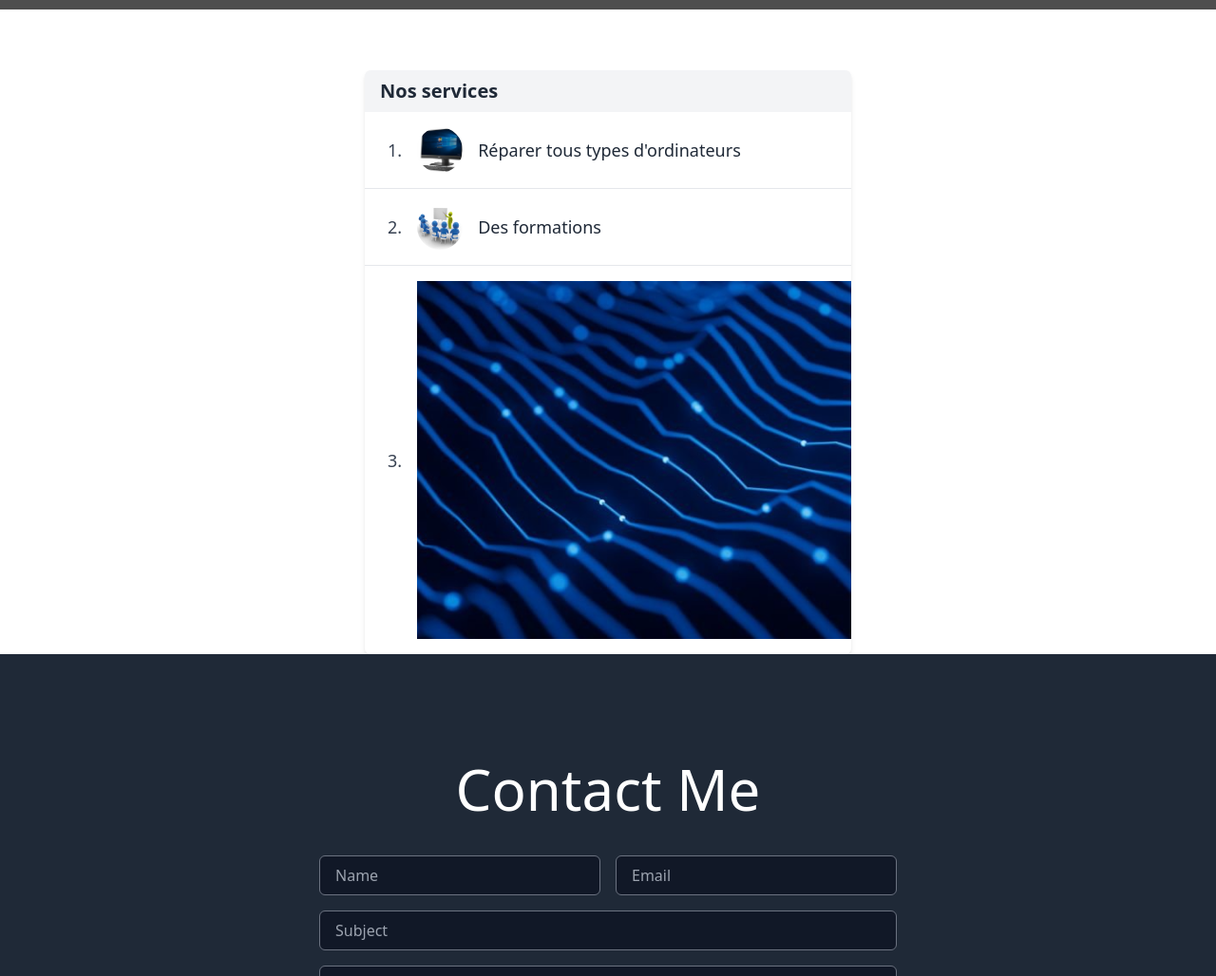
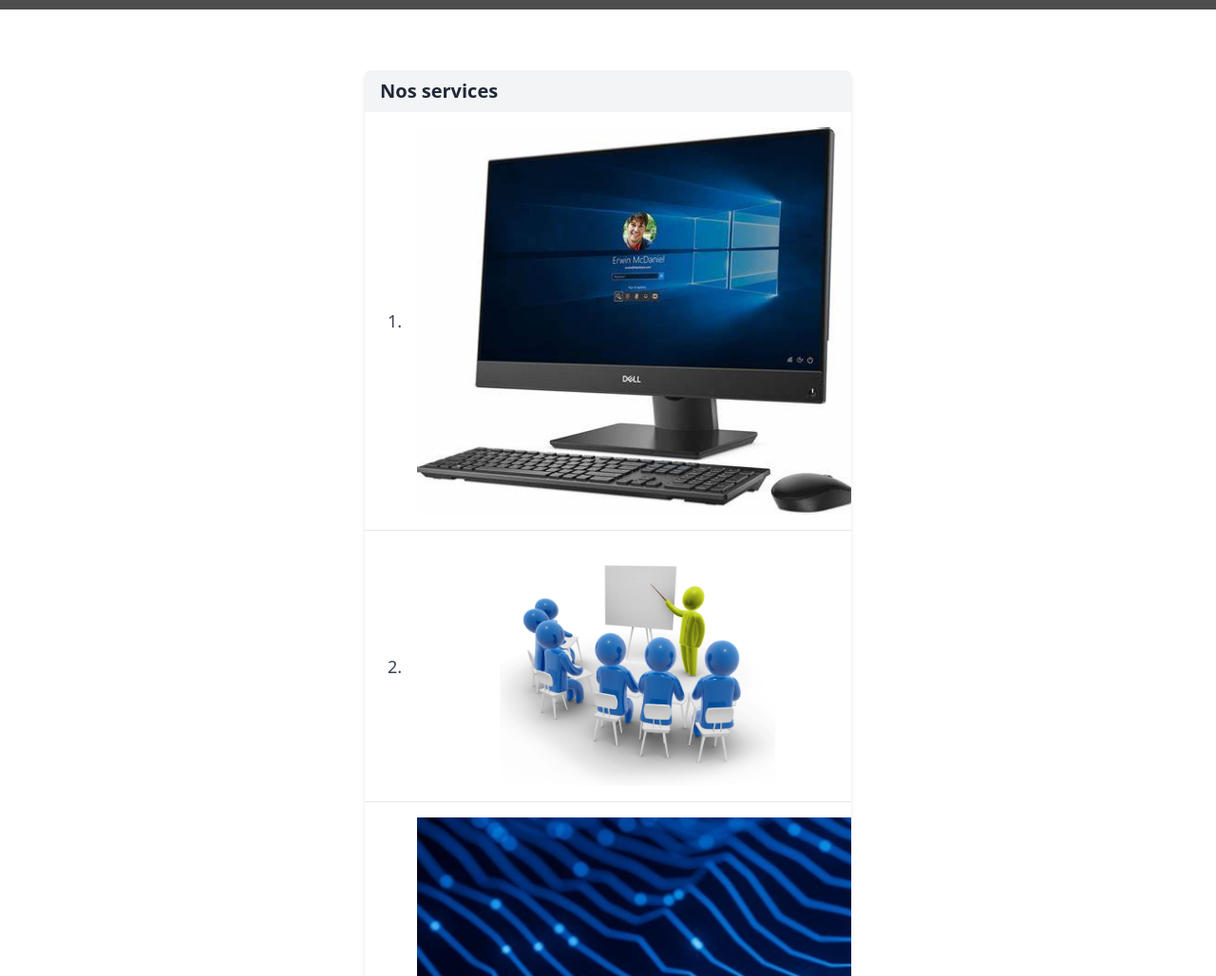
Before and after one commit to zeineb-saadouli/tailwind, a website: page public/index.html in a window 1280 px wide. Shown: the part 840-1868 px from the top of the page at 95% size. Drawn offline with nearby package versions, Linux system fonts and the light colour scheme; files that its build step writes are made by us from their sources; grey boxes are pictures that could not be loaded; files whose address does not match are found by name.

Commit message:
first commit

```diff
--- a/public/index.html
+++ b/public/index.html
@@ -108,24 +108,22 @@
   <ul class="divide-y divide-gray-200">
       <li class="flex items-center py-4 px-6">
           <span class="text-gray-700 text-lg font-medium mr-4">1.</span>
-          <img class="w-12 h-12 rounded-full object-cover mr-4" src="OIP.jfif"
-              alt="">
+          <img src="OIP.jfif" alt="">
           <div class="flex-1">
               <h3 class="text-lg font-medium text-gray-800"> Réparer tous types d'ordinateurs </h3>
           </div>
       </li>
       <li class="flex items-center py-4 px-6">
           <span class="text-gray-700 text-lg font-medium mr-4">2.</span>
-          <img class="w-12 h-12 rounded-full object-cover mr-4" src="R.jfif"
-              alt="">
+          <img src="R.jfif" alt="">
           <div class="flex-1">
               <h3 class="text-lg font-medium text-gray-800"> Des formations </h3>
           </div>
       </li>
       <li class="flex items-center py-4 px-6">
           <span class="text-gray-700 text-lg font-medium mr-4">3.</span>
-          <img class="" src="tail.png"
-              alt="">
+          <img src="tail.png">
+
           <div class="flex-1">
               <h3 class="text-lg font-medium text-gray-800"> Services en ligne </h3>
           </div>
@@ -161,7 +159,6 @@
   </div>
 </div>
 
-
 <footer class="flex flex-col space-y-10 justify-center m-10">
   <div class="flex justify-center space-x-5">
       <a href="https://facebook.com" target="_blank" rel="noopener noreferrer">
```
